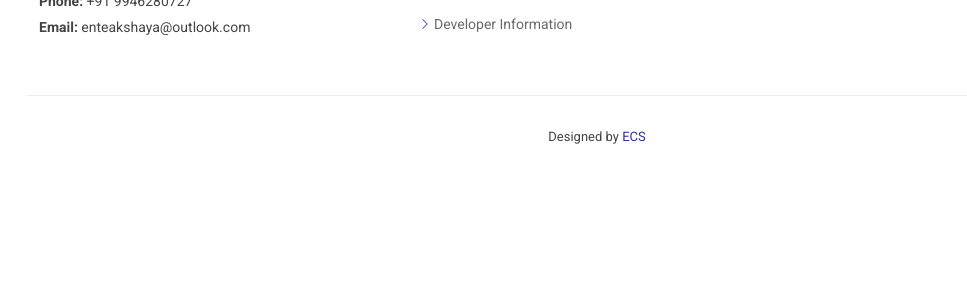
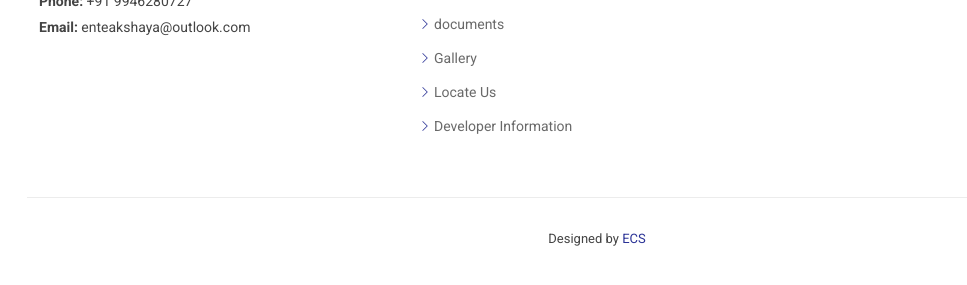
Before and after one commit to brucebitchx/enteakshaya-demo, a plain HTML site: page service-details.html in a window 1280 px wide. Shown: the part 1076-1361 px from the top of the page, without its empty margins (43-1010 px from the left). Before the commit the page ends 1297 px from the top, so only its background shows below. Drawn offline with nearby package versions, Linux system fonts and the light colour scheme.

Commit message:
Update service-details.html

```diff
--- a/service-details.html
+++ b/service-details.html
@@ -75,7 +75,7 @@
                 <li class="dropdown">
               </ul>
             </li>
-            <li><a href="gallery.html">Gallery</a></li>
+            <li><a href="https://www.instagram.com/enteakshaya">Gallery</a></li>
             <li><a href="index.html#contact">Locate Us</a></li>
 
           </ul>
@@ -147,7 +147,7 @@
             <p><strong>Email:</strong> <span>enteakshaya@outlook.com </span></p>
           </div>
         </div>
-        <div class="col-lg-2 col-md-3 footer-links">
+       <div class="col-lg-2 col-md-3 footer-links">
           <h4>Useful Links</h4>
           <ul>
             <li><i class="bi bi-chevron-right"></i> <a href="index.html">Home</a></li>
@@ -156,6 +156,15 @@
             </li>
             <li>
               <i class="bi bi-chevron-right"></i> <a href="service-details.html">Services</a>
+            </li>
+            <li>
+              <i class="bi bi-chevron-right"></i> <a href="affidivits.html">documents</a>
+            </li>
+            <li>
+              <i class="bi bi-chevron-right"></i> <a href="https://www.instagram.com/enteakshaya">Gallery</a>
+            </li>
+             <li>
+              <i class="bi bi-chevron-right"></i> <a href="https://g.co/kgs/7XjrTf5">Locate Us</a>
             </li>
             <li>
               <i class="bi bi-chevron-right"></i>
```
